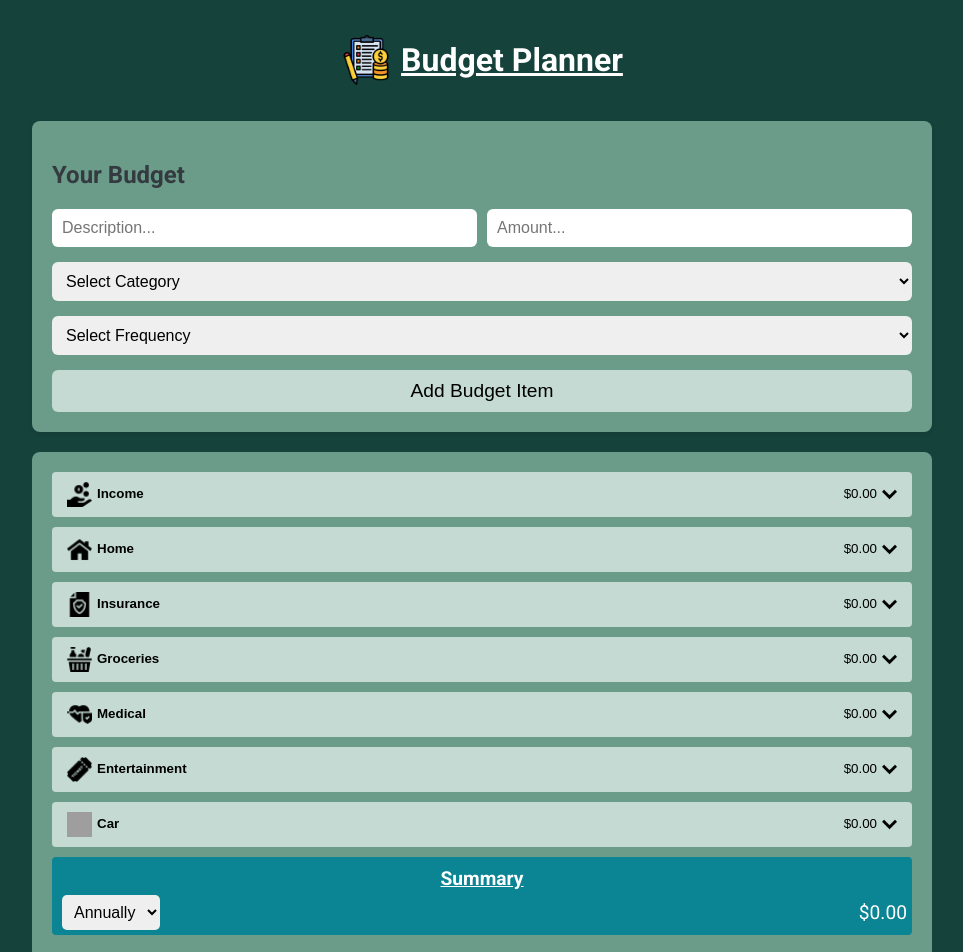
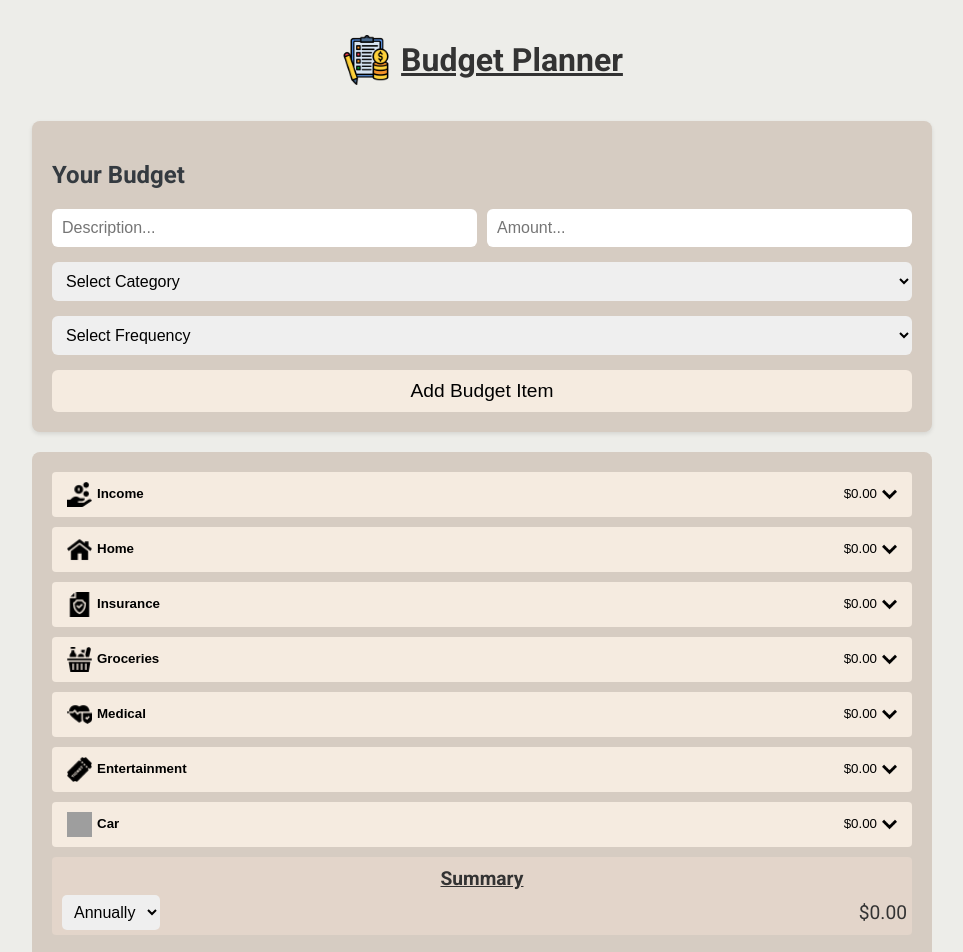
Before and after one commit to frestaris/tracking-movements, a React (Create React App) app: page / in a window 1280 px wide. Shown: the top 952 px of the page, without its empty margins (158-1121 px from the left). Built offline with nearby package versions, Linux system fonts and the light colour scheme; grey boxes are pictures that could not be loaded.

Commit message:
changed colors

```diff
--- a/src/index.css
+++ b/src/index.css
@@ -6,10 +6,11 @@
 } */
 
 :root {
-  --primary: #16423c;
-  --secondary: #6a9c89;
-  --tertiary: #c4dad2;
-  --hover: #e9efec;
+  --primary: #edede9;
+  --secondary: #d6ccc2;
+  --tertiary: #f5ebe0;
+  --hover: #e3d5ca;
+  --summary: #e3d5ca;
 }
 
 body {
@@ -36,7 +37,7 @@ body {
 }
 h1 {
   text-align: center;
-  color: white;
+  color: #333;
   text-decoration: underline;
 }
 
@@ -184,11 +185,12 @@ input[type="number"]::-webkit-inner-spin-button {
   padding: 5px;
   margin-bottom: 10px;
   border-radius: 4px;
-  background-color: #0b8494;
+  background-color: var(--summary);
   color: white;
 }
 .summary-text {
   text-align: center;
+  color: #333;
   margin: 0;
   padding: 5px 0;
   text-decoration: underline;
@@ -199,6 +201,7 @@ input[type="number"]::-webkit-inner-spin-button {
   display: flex;
   justify-content: space-between;
   align-items: center;
+  color: #333;
 }
 
 .summary-frequency-button {
```
